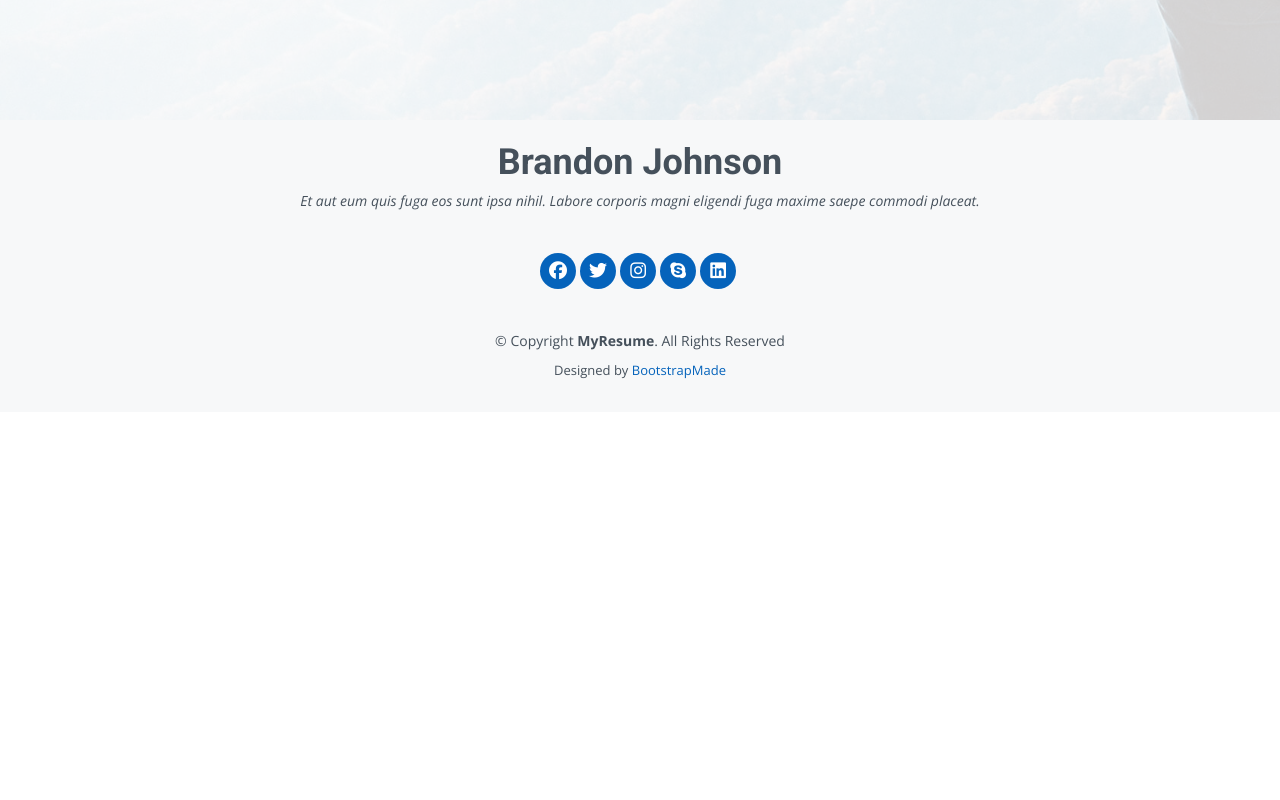
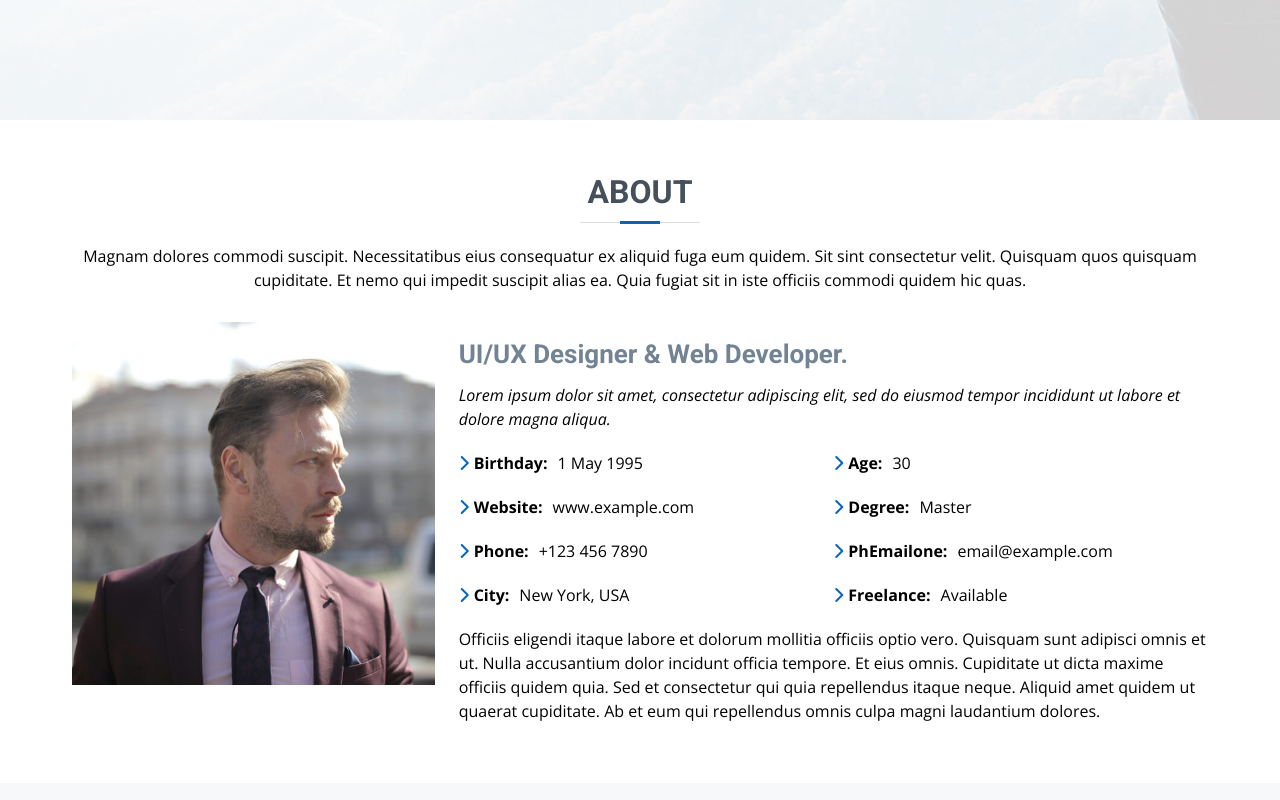
Before and after one commit to nguyenbn7/portfolio-showcase, a SvelteKit app: page / in a window 1280 px wide. Shown: the part 680-1480 px from the top of the page. Before the commit the page ends 1092 px from the top, so only its background shows below. Built offline with nearby package versions, Linux system fonts and the light colour scheme.

Commit message:
done style about section

```diff
--- a/src/app.css
+++ b/src/app.css
@@ -18,11 +18,35 @@ h6 {
 }
 
 @layer base {
-  /* .row {
+  .row {
     @apply flex flex-wrap mt-[calc(-1*0)] mx-[cal(-.5*1.5rem)];
   }
   .row > * {
     @apply flex-shrink-0 max-w-full px-[calc(1.5rem*.5)] mt-0;
-  } */
+  }
+
+  section {
+    @apply p-[60px] overflow-hidden;
+  }
+
+  .section-title {
+    @apply text-center pb-[30px]
+  }
+
+  .section-title h2 {
+    @apply relative mb-[20px] pb-[20px] text-[32px] font-bold uppercase text-[#45505b];
+  }
+
+  .section-title h2::before {
+    @apply content-[''] absolute block w-[120px] h-[1px] bg-[#ddd] bottom-[1px] left-[calc(50%-60px)]
+  }
+
+  .section-title h2::after {
+    @apply content-[''] absolute block w-[40px] h-[3px] bg-[#0563bb] bottom-0 left-[calc(50%-20px)];
+  }
+
+  .section-title p {
+    @apply mb-0
+  }
 
 }
--- /dev/null
+++ b/src/lib/home/about-section.svelte
@@ -0,0 +1,96 @@
+<section id="about">
+	<div class="container mx-auto" data-aos="fade-up">
+		<div class="section-title">
+			<h2>About</h2>
+			<p>
+				Magnam dolores commodi suscipit. Necessitatibus eius consequatur ex aliquid fuga eum quidem.
+				Sit sint consectetur velit. Quisquam quos quisquam cupiditate. Et nemo qui impedit suscipit
+				alias ea. Quia fugiat sit in iste officiis commodi quidem hic quas.
+			</p>
+		</div>
+
+		<div class="row">
+			<div class="md:w-1/3 px-3">
+				<img src="/profile-img.jpg" class="max-w-full h-auto" alt="" />
+			</div>
+			<div class="md:w-2/3 px-3 pt-4 pt-lg-0">
+				<h3 class="text-[26px] font-bold text-[#728394] leading-tight mb-3">
+					UI/UX Designer &amp; Web Developer.
+				</h3>
+				<p class="italic mb-5">
+					Lorem ipsum dolor sit amet, consectetur adipiscing elit, sed do eiusmod tempor incididunt
+					ut labore et dolore magna aliqua.
+				</p>
+				<div class="row">
+					<div class="md:w-1/2 p-0">
+						<ul>
+							<li class="flex items-center mb-[20px]">
+								<i
+									class="fa-solid fa-chevron-right before:text-[16px] mr-[5px] leading-[0] before:text-[#0563bb]"
+								></i>
+								<strong class="mr-[10px]">Birthday:</strong>
+								<span>1 May 1995</span>
+							</li>
+							<li class="flex items-center mb-[20px]">
+								<i
+									class="fa-solid fa-chevron-right before:text-[16px] mr-[5px] leading-[0] before:text-[#0563bb]"
+								></i>
+								<strong class="mr-[10px]">Website:</strong>
+								<span>www.example.com</span>
+							</li>
+							<li class="flex items-center mb-[20px]">
+								<i
+									class="fa-solid fa-chevron-right before:text-[16px] mr-[5px] leading-[0] before:text-[#0563bb]"
+								></i> <strong class="mr-[10px]">Phone:</strong>
+								<span>+123 456 7890</span>
+							</li>
+							<li class="flex items-center mb-[20px]">
+								<i
+									class="fa-solid fa-chevron-right before:text-[16px] mr-[5px] leading-[0] before:text-[#0563bb]"
+								></i> <strong class="mr-[10px]">City:</strong>
+								<span>New York, USA</span>
+							</li>
+						</ul>
+					</div>
+					<div class="md:w-1/2 p-0">
+						<ul>
+							<li class="flex items-center mb-[20px]">
+								<i
+									class="fa-solid fa-chevron-right before:text-[16px] mr-[5px] leading-[0] before:text-[#0563bb]"
+								></i> <strong class="mr-[10px]">Age:</strong>
+								<span>30</span>
+							</li>
+							<li class="flex items-center mb-[20px]">
+								<i
+									class="fa-solid fa-chevron-right before:text-[16px] mr-[5px] leading-[0] before:text-[#0563bb]"
+								></i> <strong class="mr-[10px]">Degree:</strong>
+								<span>Master</span>
+							</li>
+							<li class="flex items-center mb-[20px]">
+								<i
+									class="fa-solid fa-chevron-right before:text-[16px] mr-[5px] leading-[0] before:text-[#0563bb]"
+								></i>
+								<strong class="mr-[10px]">PhEmailone:</strong>
+								<span>email@example.com</span>
+							</li>
+							<li class="flex items-center mb-[20px]">
+								<i
+									class="fa-solid fa-chevron-right before:text-[16px] mr-[5px] leading-[0] before:text-[#0563bb]"
+								></i>
+								<strong class="mr-[10px]">Freelance:</strong>
+								<span>Available</span>
+							</li>
+						</ul>
+					</div>
+				</div>
+				<p>
+					Officiis eligendi itaque labore et dolorum mollitia officiis optio vero. Quisquam sunt
+					adipisci omnis et ut. Nulla accusantium dolor incidunt officia tempore. Et eius omnis.
+					Cupiditate ut dicta maxime officiis quidem quia. Sed et consectetur qui quia repellendus
+					itaque neque. Aliquid amet quidem ut quaerat cupiditate. Ab et eum qui repellendus omnis
+					culpa magni laudantium dolores.
+				</p>
+			</div>
+		</div>
+	</div>
+</section>
--- a/src/routes/+page.svelte
+++ b/src/routes/+page.svelte
@@ -1,4 +1,5 @@
 <script>
+	import AboutSection from '$lib/home/about-section.svelte';
 	import HeroSection from '$lib/home/hero-section.svelte';
 </script>
 
@@ -7,3 +8,4 @@
 </svelte:head>
 
 <HeroSection />
+<AboutSection />
```
Also changed, not shown: static/profile-img.jpg (added).
